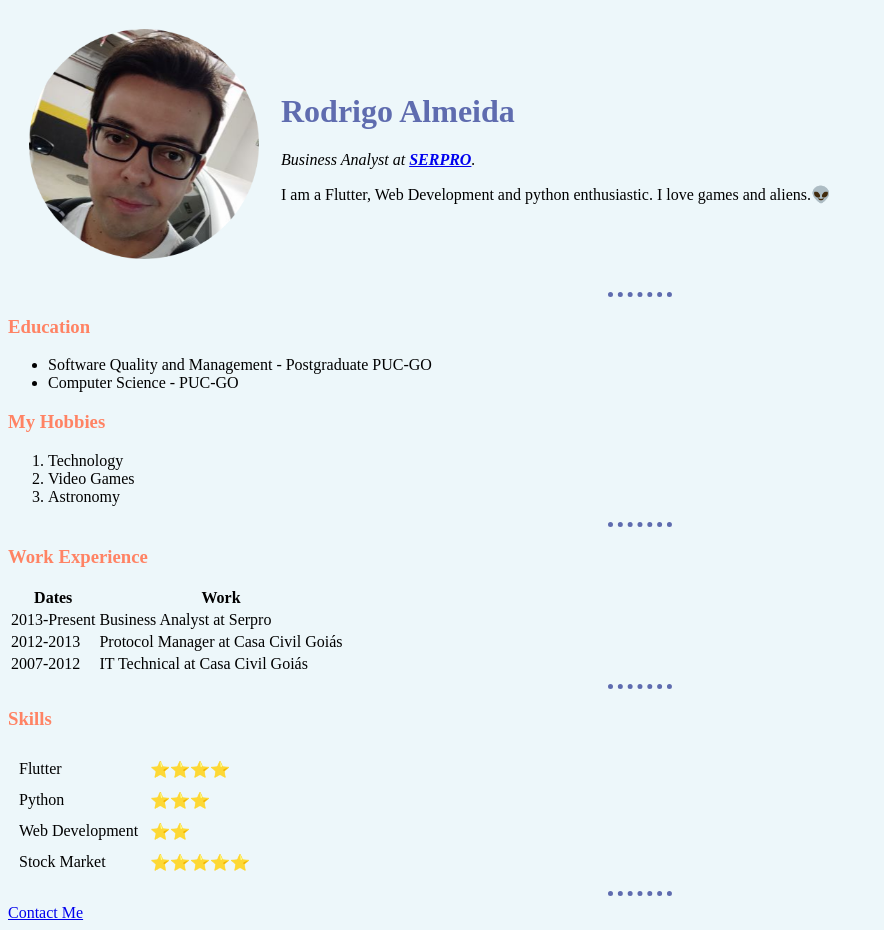
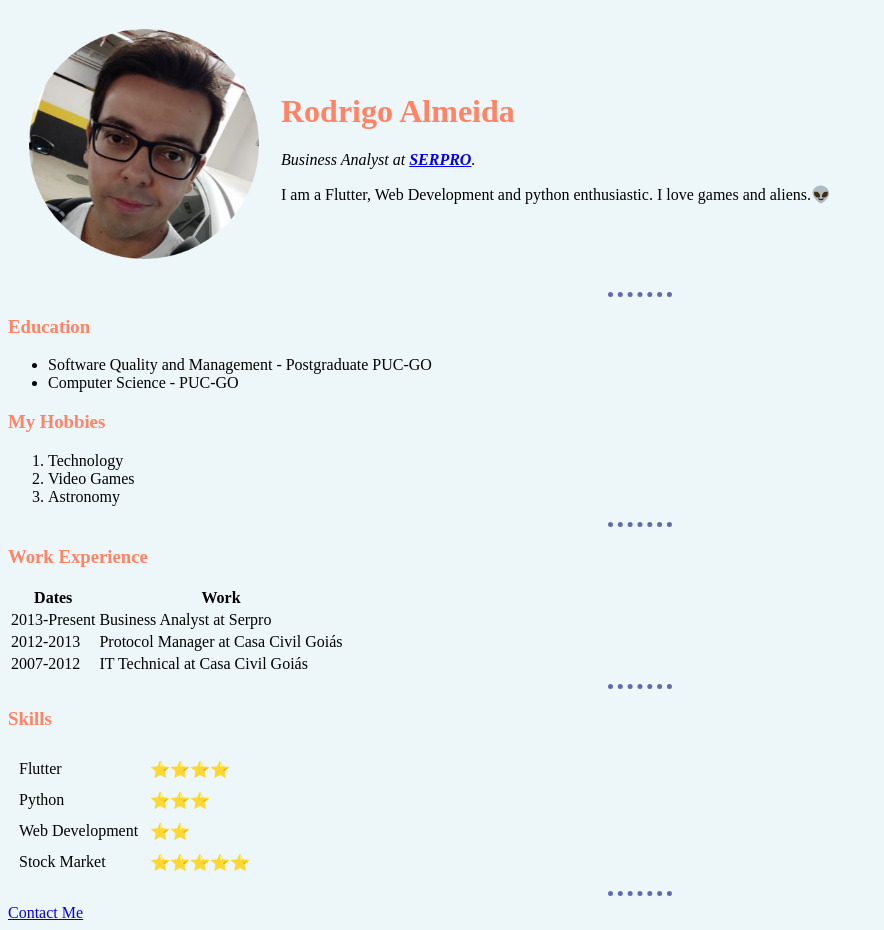
Before and after one commit to rodrigoalien/rodrigoalien.github.io, a plain HTML site: page index.html in a window 1280 px wide. Shown: the whole page, without its empty margins (0-884 px from the left). Drawn offline with Linux system fonts and the light colour scheme.

Commit message:
Work in progress.

```diff
--- a/css/styles.css
+++ b/css/styles.css
@@ -3,7 +3,7 @@ body {
 }
 
 h1 {
-  color: #5f6caf;
+  color: #ff8364;
 }
 
 h3 {
```
